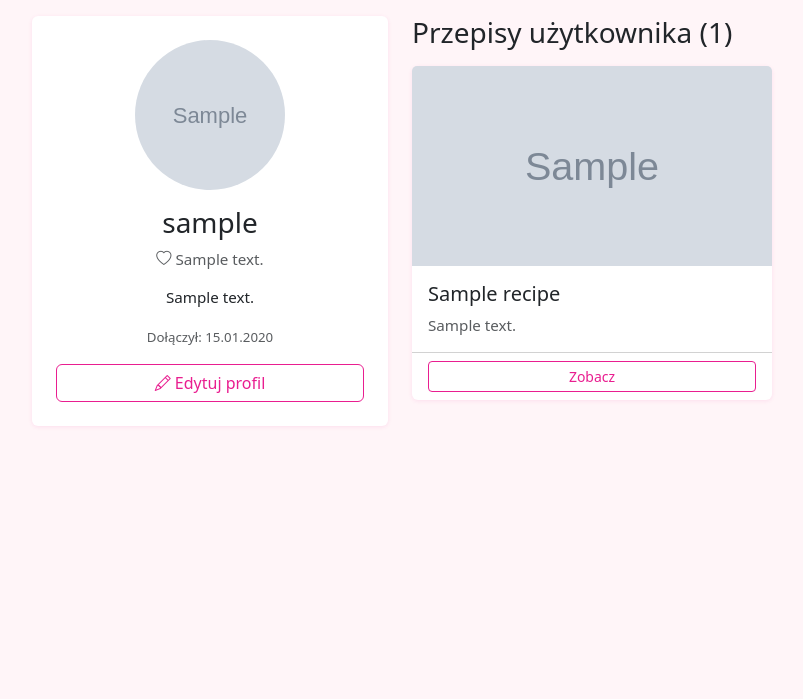
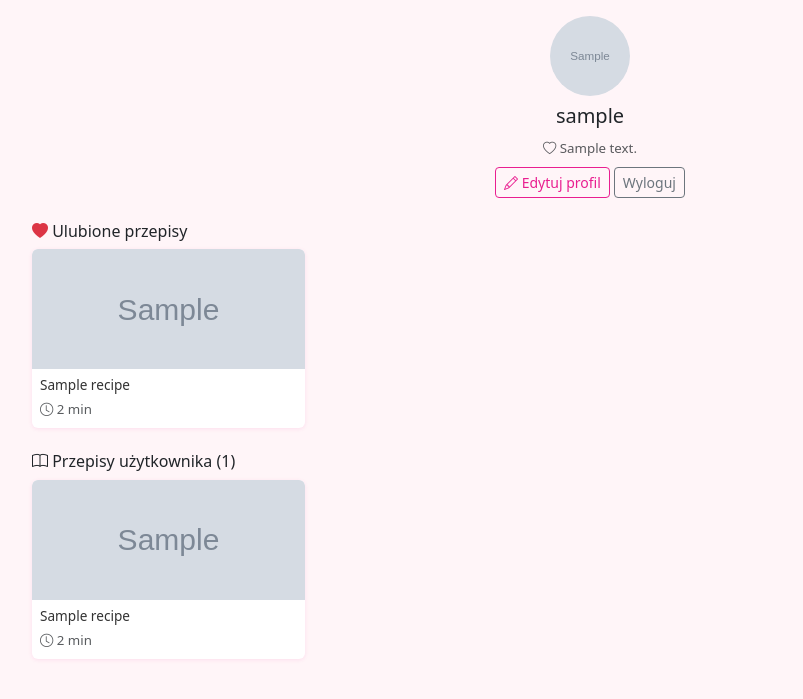
Before and after one commit to juliaradosz/przepisy, a Django app: a page that uses templates/recipes/profile.html in a window 1280 px wide. Shown: the part 48-747 px from the top of the page, without its empty margins (50-853 px from the left). Run offline with Django 5.2, Linux system fonts and the light colour scheme; a user stored in the database is signed in; tables that the repository leaves empty hold one stand-in row (values such as "Sample post"); grey boxes marked "Sample" are stand-in pictures.

Commit message:
Add favorites, compact category view, profile with favorites section

```diff
--- a/recipes/models.py
+++ b/recipes/models.py
@@ -114,6 +114,21 @@ class Ingredient(models.Model):
         return f'{self.quantity} - {self.name}'
 
 
+class Favorite(models.Model):
+    """Ulubiony przepis użytkownika."""
+    user = models.ForeignKey(User, on_delete=models.CASCADE, related_name='favorites')
+    recipe = models.ForeignKey('Recipe', on_delete=models.CASCADE, related_name='favorited_by')
+    created_at = models.DateTimeField(auto_now_add=True)
+
+    class Meta:
+        verbose_name = 'Ulubiony'
+        verbose_name_plural = 'Ulubione'
+        unique_together = ['user', 'recipe']
+
+    def __str__(self):
+        return f'{self.user.username} - {self.recipe.title}'
+
+
 class Comment(models.Model):
     """Komentarz do przepisu."""
     recipe = models.ForeignKey(Recipe, on_delete=models.CASCADE, related_name='comments', verbose_name='Przepis')
--- a/recipes/urls.py
+++ b/recipes/urls.py
@@ -21,6 +21,9 @@ urlpatterns = [
     # Wyszukiwanie
     path('szukaj/', views.search, name='search'),
 
+    # Ulubione
+    path('przepis/<slug:slug>/ulubione/', views.toggle_favorite, name='toggle_favorite'),
+
     # Użytkownicy
     path('rejestracja/', views.register, name='register'),
     path('logowanie/', views.user_login, name='login'),
--- a/recipes/views.py
+++ b/recipes/views.py
@@ -5,7 +5,7 @@ from django.contrib import messages
 from django.db.models import Q, Avg
 from django.utils.text import slugify
 
-from .models import Recipe, Category, Tag, UserProfile
+from .models import Recipe, Category, Tag, UserProfile, Favorite
 from .forms import (
     RecipeForm, IngredientFormSet,
     UserRegisterForm, UserProfileForm, SearchForm,
@@ -32,11 +32,30 @@ def recipe_detail(request, slug):
     """Szczegóły przepisu."""
     recipe = get_object_or_404(Recipe, slug=slug, is_published=True)
     ingredients = recipe.ingredients.all()
+    is_favorite = (
+        request.user.is_authenticated
+        and Favorite.objects.filter(user=request.user, recipe=recipe).exists()
+    )
 
     return render(request, 'recipes/recipe_detail.html', {
         'recipe': recipe,
         'ingredients': ingredients,
+        'is_favorite': is_favorite,
     })
+
+
+@login_required
+def toggle_favorite(request, slug):
+    """Dodaj/usuń przepis z ulubionych."""
+    recipe = get_object_or_404(Recipe, slug=slug)
+    favorite = Favorite.objects.filter(user=request.user, recipe=recipe)
+    if favorite.exists():
+        favorite.delete()
+        messages.info(request, 'Usunięto z ulubionych.')
+    else:
+        Favorite.objects.create(user=request.user, recipe=recipe)
+        messages.success(request, 'Dodano do ulubionych!')
+    return redirect('recipes:recipe_detail', slug=slug)
 
 
 @login_required
@@ -214,10 +233,12 @@ def profile(request, username):
     # Utwórz profil jeśli nie istnieje
     user_profile, _ = UserProfile.objects.get_or_create(user=user)
     user_recipes = Recipe.objects.filter(author=user, is_published=True)
+    favorite_recipes = Recipe.objects.filter(favorited_by__user=user)
     return render(request, 'recipes/profile.html', {
         'profile_user': user,
         'user_profile': user_profile,
         'user_recipes': user_recipes,
+        'favorite_recipes': favorite_recipes,
     })
 
 
--- a/templates/recipes/profile.html
+++ b/templates/recipes/profile.html
@@ -3,61 +3,85 @@
 {% block title %}Profil - {{ profile_user.username }}{% endblock %}
 
 {% block content %}
-<div class="row">
-    <div class="col-md-4">
-        <div class="card text-center p-4">
+<div class="text-center mb-4">
     {% if user_profile.avatar %}
-            <img src="{{ user_profile.avatar.url }}" class="rounded-circle mx-auto mb-3" style="width:150px;height:150px;object-fit:cover;" alt="Avatar">
+    <img src="{{ user_profile.avatar.url }}" class="rounded-circle mb-2" style="width:80px;height:80px;object-fit:cover;" alt="Avatar">
     {% else %}
-            <div class="rounded-circle mx-auto mb-3 bg-success text-white d-flex align-items-center justify-content-center" style="width:150px;height:150px;font-size:3rem;">
+    <div class="rounded-circle mx-auto mb-2 bg-success text-white d-flex align-items-center justify-content-center" style="width:80px;height:80px;font-size:2rem;">
         {{ profile_user.username.0|upper }}
     </div>
     {% endif %}
-            <h3>{{ profile_user.username }}</h3>
+    <h5>{{ profile_user.username }}</h5>
     {% if user_profile.favorite_cuisine %}
-            <p class="text-muted"><i class="bi bi-heart"></i> {{ user_profile.favorite_cuisine }}</p>
+    <small class="text-muted"><i class="bi bi-heart"></i> {{ user_profile.favorite_cuisine }}</small>
     {% endif %}
-            {% if user_profile.bio %}
-            <p>{{ user_profile.bio }}</p>
-            {% endif %}
-            <p class="text-muted"><small>Dołączył: {{ profile_user.date_joined|date:"d.m.Y" }}</small></p>
     {% if user == profile_user %}
-            <a href="{% url 'recipes:profile_edit' profile_user.username %}" class="btn btn-outline-success">
+    <div class="mt-2">
+        <a href="{% url 'recipes:profile_edit' profile_user.username %}" class="btn btn-outline-success btn-sm">
             <i class="bi bi-pencil"></i> Edytuj profil
         </a>
+        <a href="{% url 'recipes:logout' %}" class="btn btn-outline-secondary btn-sm">
+            Wyloguj
+        </a>
+    </div>
     {% endif %}
 </div>
-    </div>
-    <div class="col-md-8">
-        <h3 class="mb-3">Przepisy użytkownika ({{ user_recipes|length }})</h3>
-        <div class="row g-3">
-            {% for recipe in user_recipes %}
-            <div class="col-md-6">
-                <div class="card h-100">
+
+<!-- Ulubione przepisy -->
+{% if favorite_recipes %}
+<h6 class="mb-2"><i class="bi bi-heart-fill text-danger"></i> Ulubione przepisy</h6>
+<div class="row g-2 mb-4">
+    {% for recipe in favorite_recipes %}
+    <div class="col-6 col-md-4 col-lg-3">
+        <a href="{% url 'recipes:recipe_detail' recipe.slug %}" class="text-decoration-none">
+            <div class="card h-100 recipe-card-compact">
                 {% if recipe.image %}
                 <img src="{{ recipe.image.url }}" class="card-img-top" alt="{{ recipe.title }}">
                 {% else %}
-                    <div class="no-image-placeholder card-img-top">
-                        <i class="bi bi-camera"></i>
+                <div class="no-image-placeholder-sm">
+                    <i class="bi bi-egg-fried"></i>
                 </div>
                 {% endif %}
-                    <div class="card-body">
-                        <h5 class="card-title">{{ recipe.title }}</h5>
-                        <p class="card-text text-muted">{{ recipe.description|truncatewords:15 }}</p>
+                <div class="card-body p-2">
+                    <h6 class="card-title mb-1">{{ recipe.title }}</h6>
+                    <small class="text-muted">
+                        <i class="bi bi-clock"></i> {{ recipe.total_time }} min
+                    </small>
                 </div>
-                    <div class="card-footer bg-transparent">
-                        <a href="{% url 'recipes:recipe_detail' recipe.slug %}" class="btn btn-outline-success btn-sm w-100">
-                            Zobacz
+            </div>
         </a>
     </div>
+    {% endfor %}
 </div>
+{% endif %}
+
+<!-- Moje przepisy -->
+<h6 class="mb-2"><i class="bi bi-book"></i> Przepisy użytkownika ({{ user_recipes|length }})</h6>
+<div class="row g-2">
+    {% for recipe in user_recipes %}
+    <div class="col-6 col-md-4 col-lg-3">
+        <a href="{% url 'recipes:recipe_detail' recipe.slug %}" class="text-decoration-none">
+            <div class="card h-100 recipe-card-compact">
+                {% if recipe.image %}
+                <img src="{{ recipe.image.url }}" class="card-img-top" alt="{{ recipe.title }}">
+                {% else %}
+                <div class="no-image-placeholder-sm">
+                    <i class="bi bi-egg-fried"></i>
+                </div>
+                {% endif %}
+                <div class="card-body p-2">
+                    <h6 class="card-title mb-1">{{ recipe.title }}</h6>
+                    <small class="text-muted">
+                        <i class="bi bi-clock"></i> {{ recipe.total_time }} min
+                    </small>
+                </div>
+            </div>
+        </a>
     </div>
     {% empty %}
     <div class="col-12">
-                <p class="text-muted">Ten użytkownik nie dodał jeszcze żadnych przepisów.</p>
+        <p class="text-muted">Brak przepisów.</p>
     </div>
     {% endfor %}
 </div>
-    </div>
-</div>
 {% endblock %}
```
Also changed, not shown: templates/recipes/category_detail.html (+19 -20 lines), templates/recipes/recipe_detail.html (+12 -1 lines), recipes/migrations/0002_favorite.py (added). Lines whose indentation alone changed are shown as unchanged.
